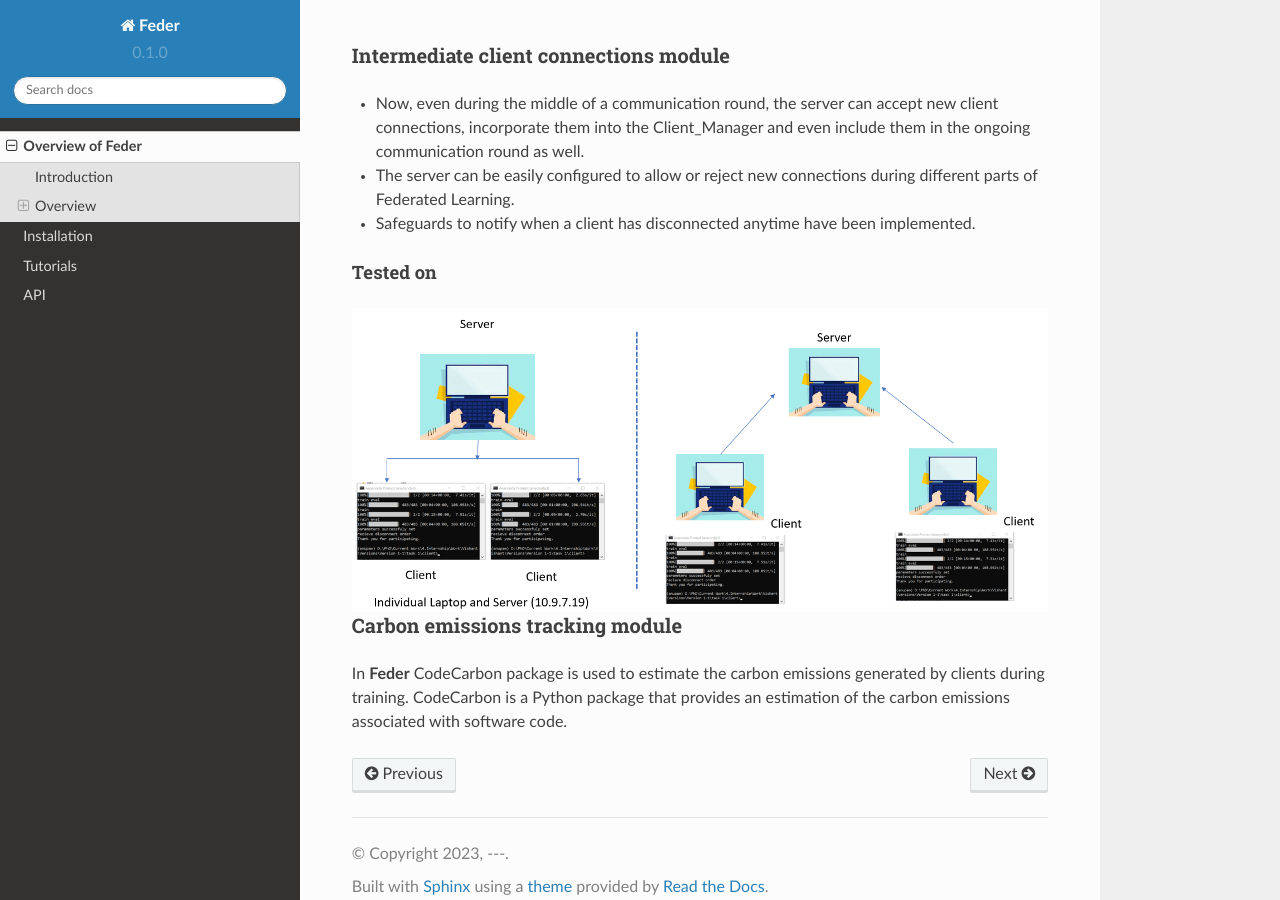
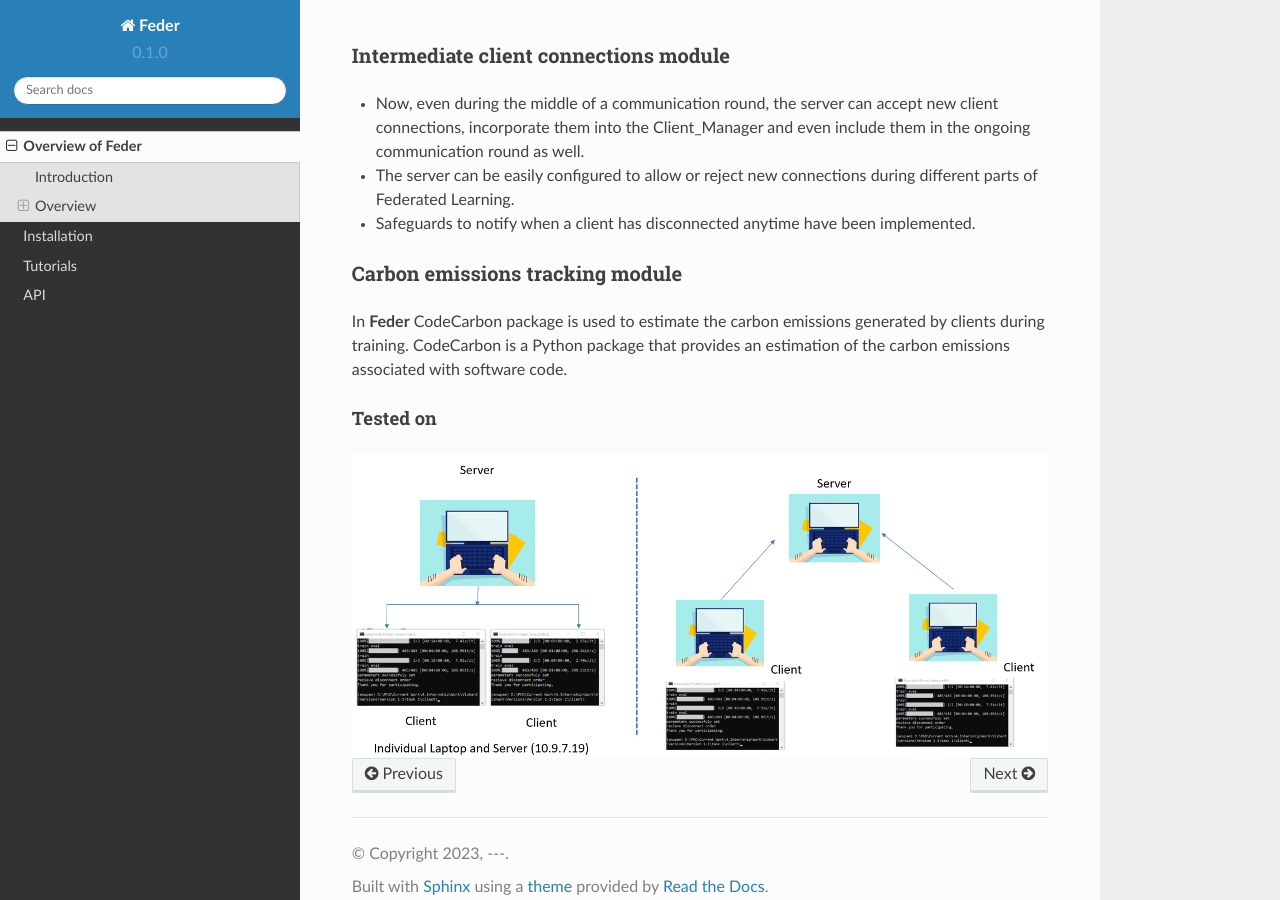
Before and after one commit to Kasliwal17/Feder, a Sphinx documentation site: the page built from docs/source/overview.rst, in a window 1280 px wide and 900 px high, scrolled down 4595 px. Built offline with Sphinx 7.4.7 and the Read the Docs theme 2.0.0, drawn with Linux system fonts in a browser that asks for light colours; pages that are not in the unit, such as notebooks, are missing from menus.

```diff
--- a/docs/source/overview.rst
+++ b/docs/source/overview.rst
@@ -125,13 +125,14 @@ Intermediate client connections module
 * The server can be easily configured to allow or reject new connections during different parts of Federated Learning.
 * Safeguards to notify when a client has disconnected anytime have been implemented.
 
+Carbon emissions tracking module
+--------------------------------
+
+In **Feder** CodeCarbon package is used to estimate the carbon emissions generated by clients during training. CodeCarbon is a Python package that provides an estimation of the carbon emissions associated with software code.
+
+
 Tested on
 ~~~~~~~~~
 
 .. image:: ../imgs/tested.png
    :align: center
-
-Carbon emissions tracking module
---------------------------------
-
-In **Feder** CodeCarbon package is used to estimate the carbon emissions generated by clients during training. CodeCarbon is a Python package that provides an estimation of the carbon emissions associated with software code.
```
